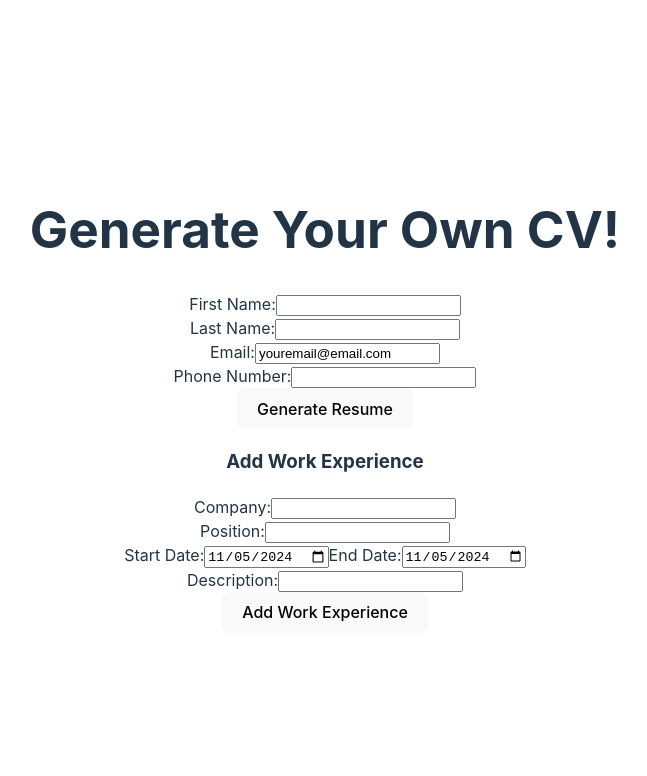
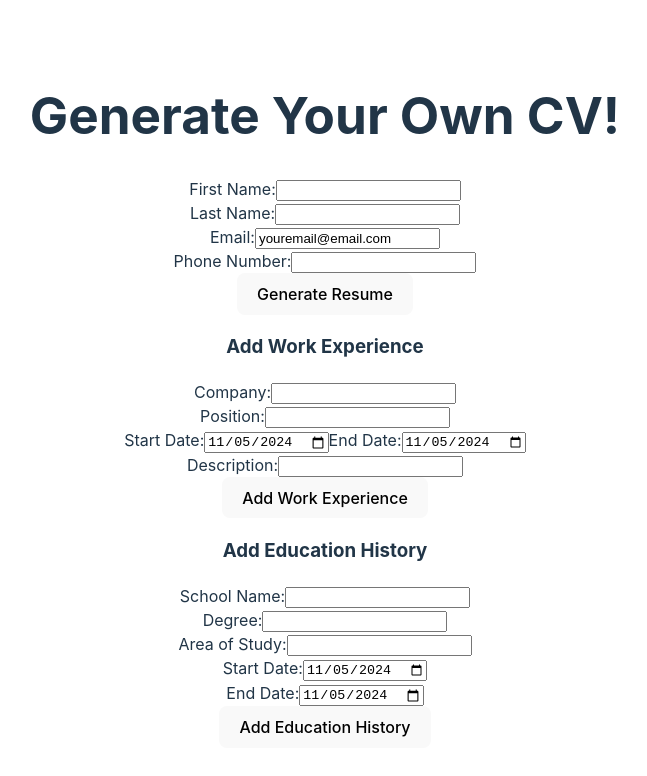
Before and after one commit to h-maren/cv-application, a React (Vite) app: page / in a window 1280 px wide. Shown: the top 776 px of the page, without its empty margins (315-962 px from the left). Built offline with nearby package versions, Linux system fonts and the light colour scheme.

Commit message:
Add education history form Add EducationHistory component and ability to add multiple degrees to CV Still need to add styling

```diff
--- a/src/App.jsx
+++ b/src/App.jsx
@@ -3,6 +3,7 @@ import {createRoot} from 'react-dom/client'
 import './App.css'
 import ContactInfo from './components/ContactInfo.jsx'
 import WorkExperience from './components/WorkExperience.jsx'
+import EducationHistory from './components/EducationHistory.jsx'
 
 function App() {
 
@@ -19,9 +20,21 @@ function App() {
     endDate: new Date().toISOString().slice(0, 10),
     position: '',
     description: '',
+    id: '',
+  })
+
+  const [educationData,setEducationData] = useState({
+    school: '',
+    degree: '',
+    studyArea: '',
+    startDate: new Date().toISOString().slice(0, 10),
+    endDate: new Date().toISOString().slice(0, 10),
+    id: '',
   })
 
   const [workExperiences,setWorkExperiences] = useState([]);
+  const [educationHistory,setEducationHistory] = useState([]);
+
   const [showResult, setShowResult] = useState(false);
 
   const handleSubmit = (e) => {
@@ -41,7 +54,11 @@ function App() {
     }));
   };
 
-  const workInputForm=document.querySelector('.work-input-form');
+  const handleEdChange = (e) =>{
+    const {name, value} = e.target;
+    setEducationData((prevEdData) => ({...prevEdData, [name]: value,
+    }));
+  };
 
   const addWorkExperience = (e) => {
     setWorkExperiences([...workExperiences,
@@ -61,7 +78,27 @@ function App() {
       position: '',
       description: '',
     })
- }
+  }
+
+  const addEducationHistory = (e) => {
+    setEducationHistory([...educationHistory,
+      {
+      school: educationData.school,
+      degree: educationData.degree,
+      studyArea: educationData.studyArea,
+      startDate: educationData.startDate,
+      endDate: educationData.endDate,
+      id: crypto.randomUUID()
+    }])
+    //reset form
+    setEducationData({
+      school: '',
+      degree: '',
+      studyArea: '',
+      startDate: new Date().toISOString().slice(0, 10),
+      endDate: new Date().toISOString().slice(0, 10),
+    })
+  }
 
 
 
@@ -83,6 +120,9 @@ function App() {
             <ContactInfo firstName={formData.firstName} lastName={formData.lastName} email={formData.email} phone={formData.phone} />
               {workExperiences.map(experience => (
                 <WorkExperience company={experience.company} startDate={experience.startDate} endDate={experience.endDate} position={experience.position} description={experience.description} />
+              )) }
+              {educationHistory.map(item => (
+                <EducationHistory school={item.school} degree={item.degree} studyArea={item.studyArea} startDate={item.startDate} endDate={item.endDate} />
               )) }
             <div className="edit-bar">
               <button type="button" onClick={handleEditButton}>Edit</button>
@@ -158,10 +198,59 @@ function App() {
             </form>
             <div className="work-results">
               {workExperiences.map(experience => (
-                <div className="editable-experience" key={experience.id}>
+                <div className="editable-work-experience" key={experience.id}>
                     <WorkExperience company={experience.company} startDate={experience.startDate} endDate={experience.endDate} position={experience.position} description={experience.description} />
                     <button type="button" onClick={() =>
                       {setWorkExperiences(workExperiences.filter(exp => exp.id !== experience.id))}}>Delete</button>
+                </div>
+              )) }
+            </div>
+            </>
+            )}
+      </section>
+      <section className="experience-input">
+            {!showResult && (
+              <>
+            <h3>Add Education History</h3>
+            <form className="education-input-form">
+              <div className="input-row">
+              <label htmlFor="educationSchool">
+                School Name:
+              </label>
+              <input type="text" name="school" id="school" value = {educationData.school} onChange={handleEdChange} required />
+              </div>
+              <div className="input-row">
+              <label htmlFor="edDegree">
+                Degree:
+              </label>
+              <input type="text" name="degree" id="degree" value = {educationData.degree} onChange={handleEdChange} required />
+              </div>
+              <div className="input-row">
+              <label htmlFor="edStudy">
+                Area of Study:
+              </label>
+              <input type="text" name="studyArea" id="studyArea" value = {educationData.studyArea} onChange={handleEdChange} required />
+              </div>
+              <div className="input-row">
+                <label htmlFor="edStartDate">
+                  Start Date:
+                </label>
+                <input type="date" name="edStartDate" id="edStartDate" value = {educationData.startDate} onChange={handleEdChange} required />
+              </div>
+              <div className="input-row">
+                <label htmlFor="workStartDate">
+                  End Date:
+                </label>
+                <input type="date" name="edEndDate" id="edEndDate" value = {educationData.endDate} onChange={handleEdChange} required/>
+              </div>
+                <button type="button" onClick={addEducationHistory}>Add Education History</button>
+            </form>
+            <div className="education-results">
+              {educationHistory.map(item => (
+                <div className="editable-education-history" key={item.id}>
+                  <EducationHistory school={item.school} degree={item.degree} studyArea={item.studyArea} startDate={item.startDate} endDate={item.endDate} />
+                  <button type="button" onClick={() =>
+                      {setEducationHistory(educationHistory.filter(it => it.id !== item.id))}}>Delete</button>
                 </div>
               )) }
             </div>
--- /dev/null
+++ b/src/components/EducationHistory.jsx
@@ -0,0 +1,18 @@
+import {useState} from 'react'
+
+export default function EducationHistory({school,degree,studyArea,startDate,endDate,id}){
+    return (
+        <div className="education-history-card" key={id}>
+            <div className="education-school">{school}</div>
+            <div className="education-history-subheader">
+            <div className="education-degree-title">
+                {degree}
+            </div>
+            <div className="education-dates">{startDate} to {endDate}</div>
+            </div>
+            <p className="education-studyArea">
+                {studyArea}
+            </p>
+        </div>
+    )
+}
--- a/src/components/WorkExperience.jsx
+++ b/src/components/WorkExperience.jsx
@@ -1,14 +1,14 @@
 import { useState } from 'react'
 
-export default function WorkExperience({company,startDate,endDate,position,description}){
+export default function WorkExperience({company,startDate,endDate,position,description,id}){
     return (
-        <div className="work-experience-card">
-            <div className="work-experience-title">
+        <div className="work-experience-card" key={id}>
             <div className="work-company">{company}</div>
-            <div className="work-dates">{startDate} to {endDate}</div>
-            </div>
+            <div className="work-experience-subheader">
             <div className="work-position-title">
                 {position}
+            </div>
+            <div className="work-dates">{startDate} to {endDate}</div>
             </div>
             <p className="work-description">
                 {description}
```
Also changed, not shown: 1 other file (tests, documents, lock files or other folders).
